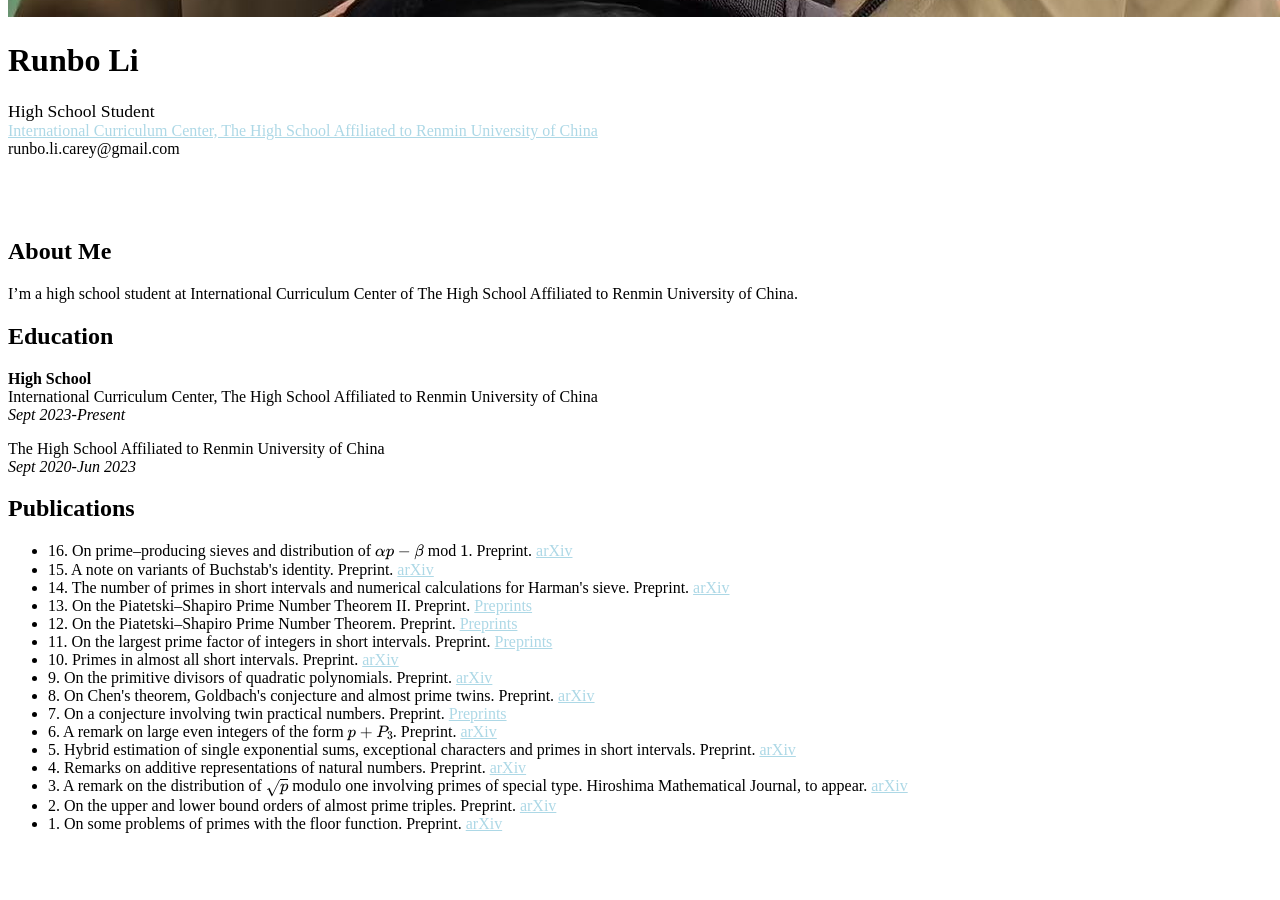
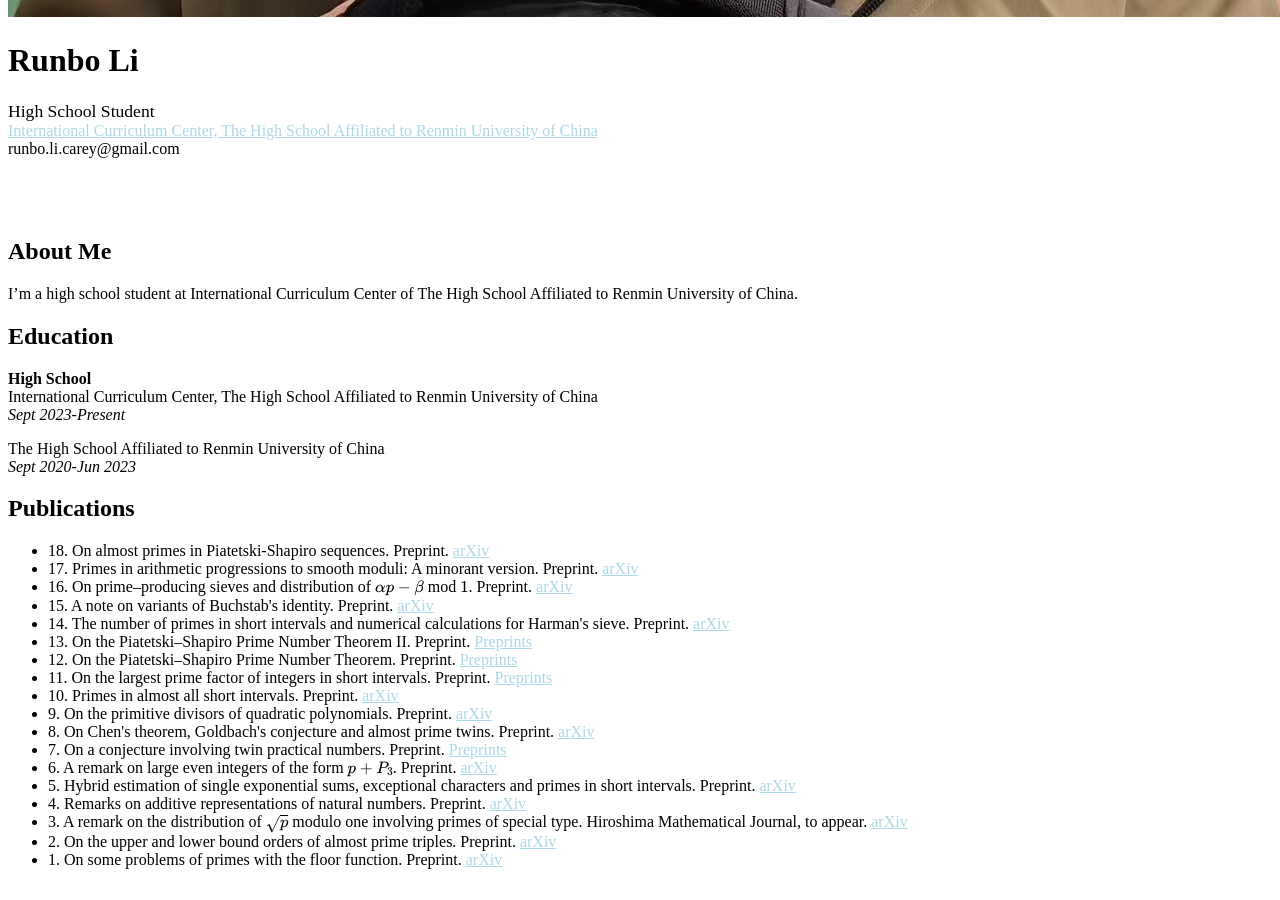
Before and after one commit to CareyRunboLi/CareyRunboLi.github.io, a Jekyll site: the page built from index.md, in a window 1280 px wide and 900 px high, scrolled down 1271 px. Built offline with Jekyll 4.4.1, drawn with Linux system fonts in a browser that asks for light colours; some web fonts are replaced; formulas are drawn with MathJax 3; a style sheet for code colours, icons or effects is not loaded; our own code applies the rules of GitHub Pages for plain Markdown files; before the commit the page ends 2135 px from its top, so only the background shows below that.

Commit message:
Update preprints.md

```diff
--- a/_includes/preprints.md
+++ b/_includes/preprints.md
@@ -7,6 +7,8 @@
 ## Publications
 
 <ul style="margin:0 0 5px;">
+  <li>18. On almost primes in Piatetski-Shapiro sequences. Preprint. <a href="https://arxiv.org/abs/2505.09634"><span>arXiv</span></a></li>
+  <li>17. Primes in arithmetic progressions to smooth moduli: A minorant version. Preprint. <a href="https://arxiv.org/abs/2505.09629"><span>arXiv</span></a></li>
   <li>16. On prime–producing sieves and distribution of $\alpha p - \beta$ mod $1$. Preprint. <a href="https://arxiv.org/abs/2504.13195"><span>arXiv</span></a></li>
   <li>15. A note on variants of Buchstab's identity. Preprint. <a href="https://arxiv.org/abs/2504.07974"><span>arXiv</span></a></li>
   <li>14. The number of primes in short intervals and numerical calculations for Harman's sieve. Preprint. <a href="https://arxiv.org/abs/2308.04458"><span>arXiv</span></a></li>
```
